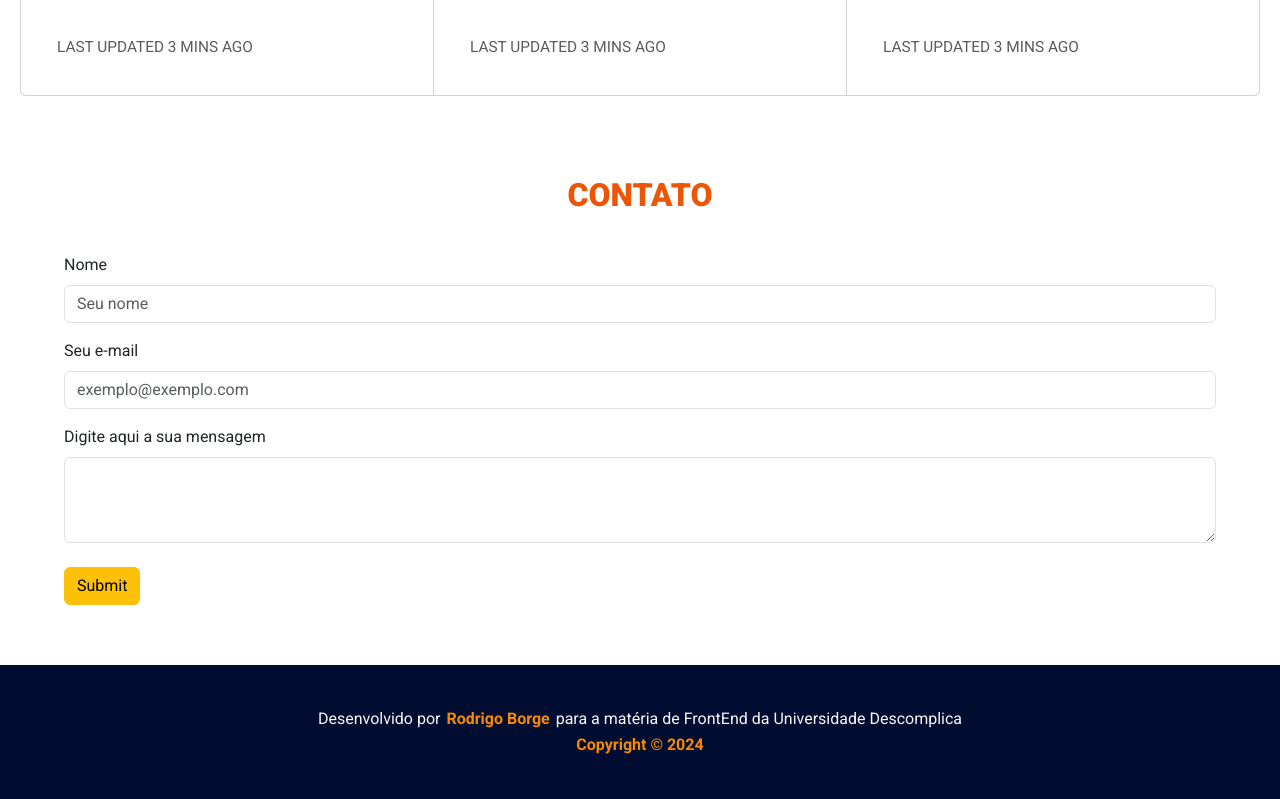
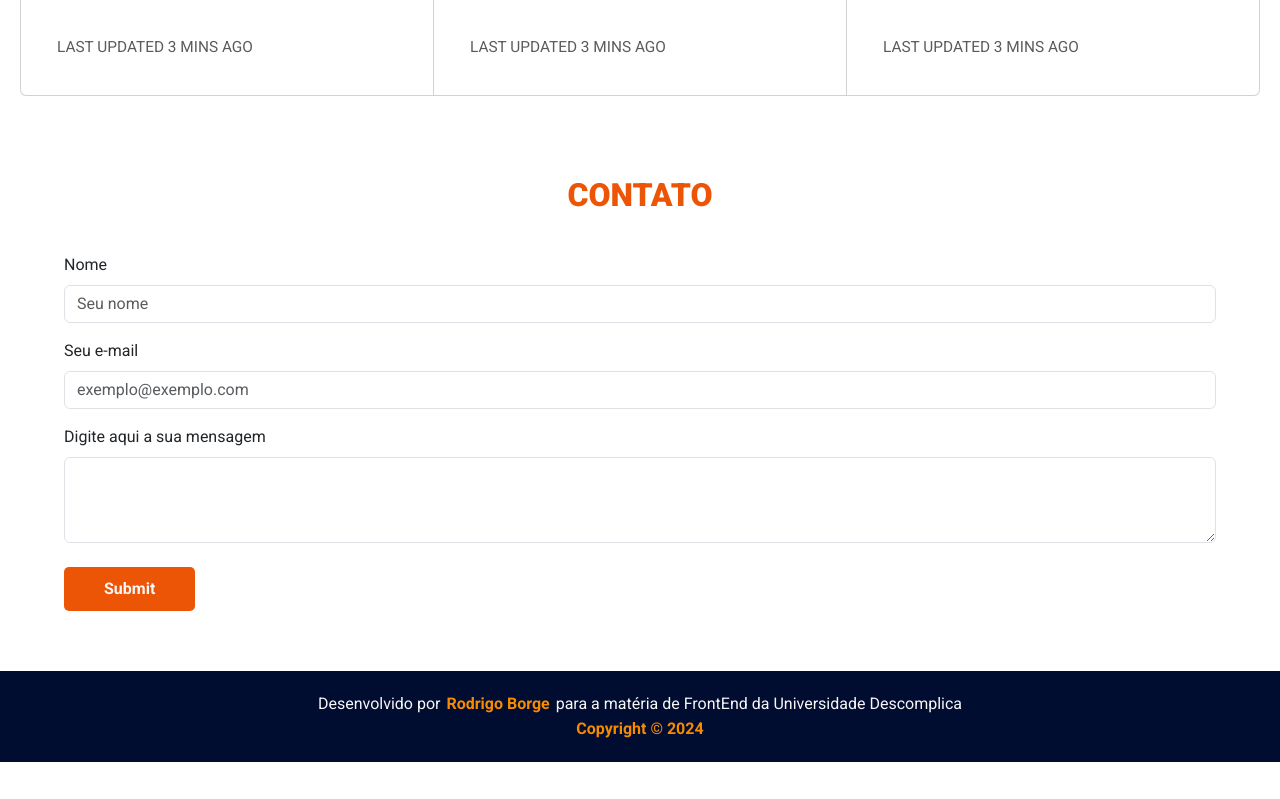
Before and after one commit to rodrigoborge/eng-soft-front-end-pratica-14, a plain HTML site: page index.html in a window 1280 px wide. Shown: the part 2341-3140 px from the top of the page. After the commit the page ends 3103 px from the top, so only its background shows below. Drawn offline with nearby package versions, Linux system fonts and the light colour scheme.

Commit message:
ajuste css botão formulário

```diff
--- a/index.html
+++ b/index.html
@@ -140,7 +140,7 @@
                 <div class="mb-3">
                     <label for="exampleFormControlTextarea1" class="form-label">Digite aqui a sua mensagem</label>
                     <textarea class="form-control" id="exampleFormControlTextarea1" rows="3"></textarea><br>
-                    <input type="submit" class="btn btn-warning">
+                    <input class="botao" type="submit">
                 </div>
             </form>
 
--- a/src/css/style.css
+++ b/src/css/style.css
@@ -10,6 +10,7 @@
     display: flex;
     background-color: #00285f;
     padding-left: 60px;
+    transition-duration: 0.7s
 }
 
 .navbar img {
@@ -25,6 +26,7 @@
     font-size: 1.3rem;
     color: #00285f;
     font-weight: 600;
+    transition-duration: 0.7s
 }
 
 .conteudo h1,
@@ -74,15 +76,35 @@
     margin: 0% 5% 0% 5%;
 }
 
+.botao {
+    padding: 10px 40px;
+    background-color: #ed5506;
+    color: #f7f7f7;
+    font-weight: 600;
+    border: #ed5506;
+    border-radius: 5px;
+    transition-duration: 0.7s;
+}
+
+.botao:hover {
+    padding: 10px 40px;
+    background-color: #000c30;
+    color: #f7f7f7;
+    font-weight: 600;
+    border: #000c30;
+    border-radius: 5px;
+    transition-duration: 0.7s;
+}
+
 .rodape {
-    padding: 40px;
+    padding: 20px;
     margin-top: 60px;
     text-align: center;
     background-color: #000c30;
 }
 
 .rodape p {
-    margin: 2px;
+    margin: 1px;
     color: #f7f7f7;
 }
 
```
